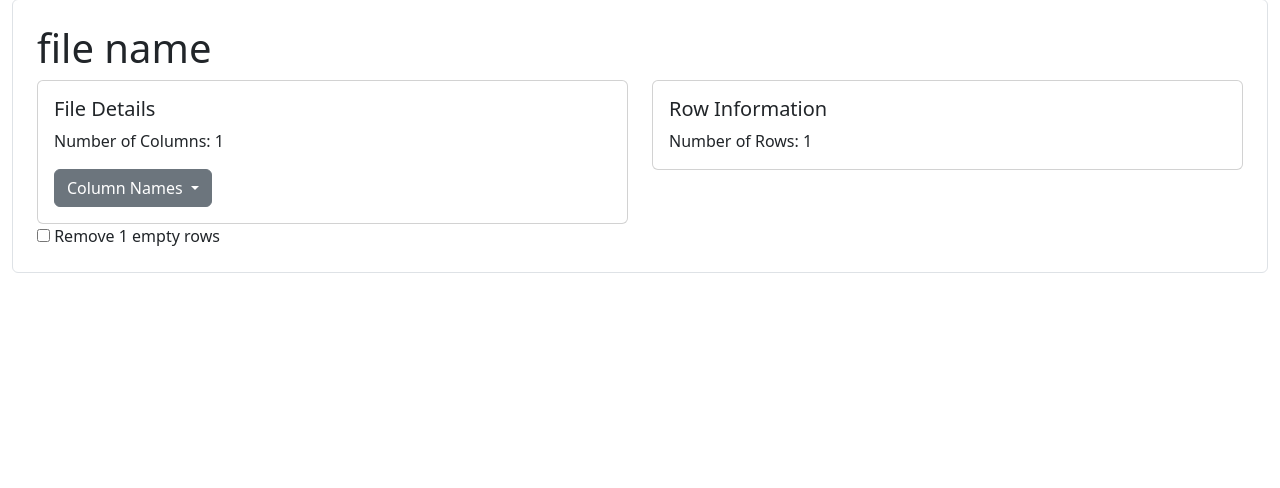
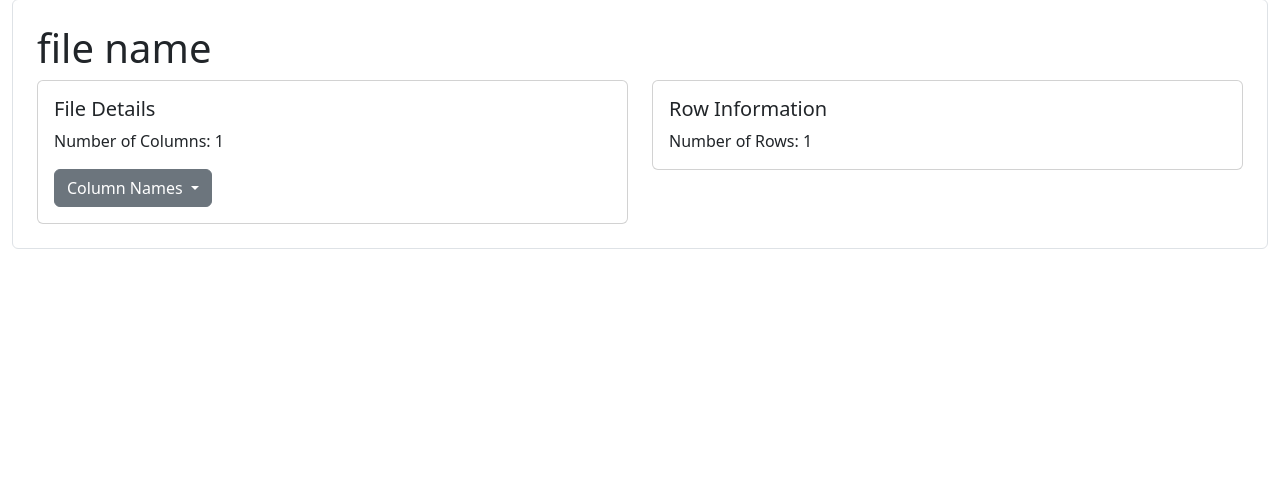
Before and after one commit to jakalano/excel_transformer, a Django app: template main_page/templates/2_file_summary.html in a window 1280 px wide. Shown: the part 105-593 px from the top of the page. Run offline with Django 4.2, Linux system fonts and the light colour scheme; the template is opened without the code that fills it: most values are stand-ins (such as "Sample title", 1, 10 or a date in 2020).

Commit message:
v1 for deleting empty rows

```diff
--- a/main_page/templates/2_file_summary.html
+++ b/main_page/templates/2_file_summary.html
@@ -32,13 +32,12 @@
   </div>
 </div>
 
-<form action="{% url 'summary' %}" method="post">
+<form id="removeEmptyRowsForm" action="{% url 'summary' %}" method="post" style="display: none;">
   {% csrf_token %}
   {% if num_empty_rows > 0 %}
-      <label>
-          <input type="checkbox" name="remove_empty_rows"> Remove {{ num_empty_rows }} empty rows
-      </label>
+      <input type="checkbox" name="remove_empty_rows" id="removeRowsCheckbox">
   {% endif %}
+</form>
 
 
 {% endblock content %}
```
